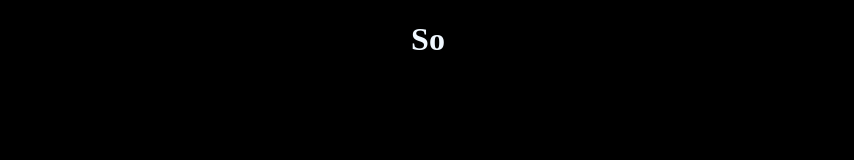
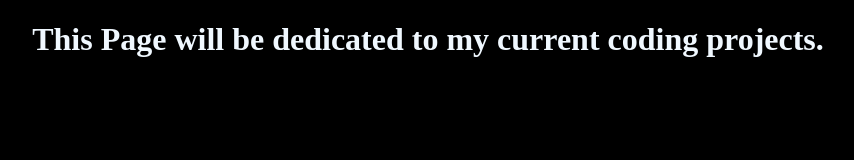
Before and after one commit to Alexdoesvoices/dev-alexdoesvoices-site, a plain HTML site: page index.html in a window 1280 px wide. Shown: the whole page, without its empty margins (212-1066 px from the left). Drawn offline with Linux system fonts and the light colour scheme.

Commit message:
Updating Index.html

```diff
--- a/index.html
+++ b/index.html
@@ -7,6 +7,6 @@
    <link rel="stylesheet" href="style.css">
  </head>
  <body>
-    <h1>So</h1>
+    <h1>This Page will be dedicated to my current coding projects.</h1>
  </body>
  </html>
```
